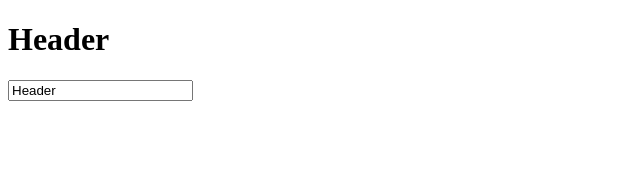
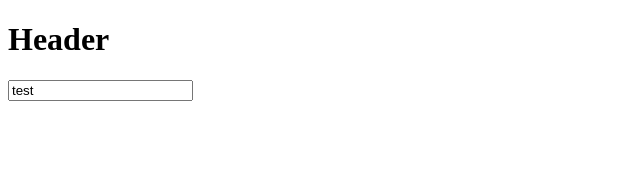
Before and after one commit to emilyzimmerman/Exercises-Class-11, an Angular app: page / in a window 1280 px wide. Shown: the top 170 px of the page, without its empty margins (0-640 px from the left). Built offline with nearby package versions, Linux system fonts and the light colour scheme.

Commit message:
Exercise 5 (the real one) for class 12
Completed the actual exercise 5 for class 12

```diff
--- a/src/app/app.component.html
+++ b/src/app/app.component.html
@@ -1,2 +1,2 @@
 <h1>{{title}}</h1>
-<input type="text" [(ngModel)]="title">
+<input type="text" value="test" (input)="changeTitle($event)">
--- a/src/app/app.component.ts
+++ b/src/app/app.component.ts
@@ -7,4 +7,8 @@ import { Component } from '@angular/core';
 })
 export class AppComponent {
   title:string = "Header";
+
+  changeTitle(e:any){
+    this.title = e.target.value;
+  };
   }
```
